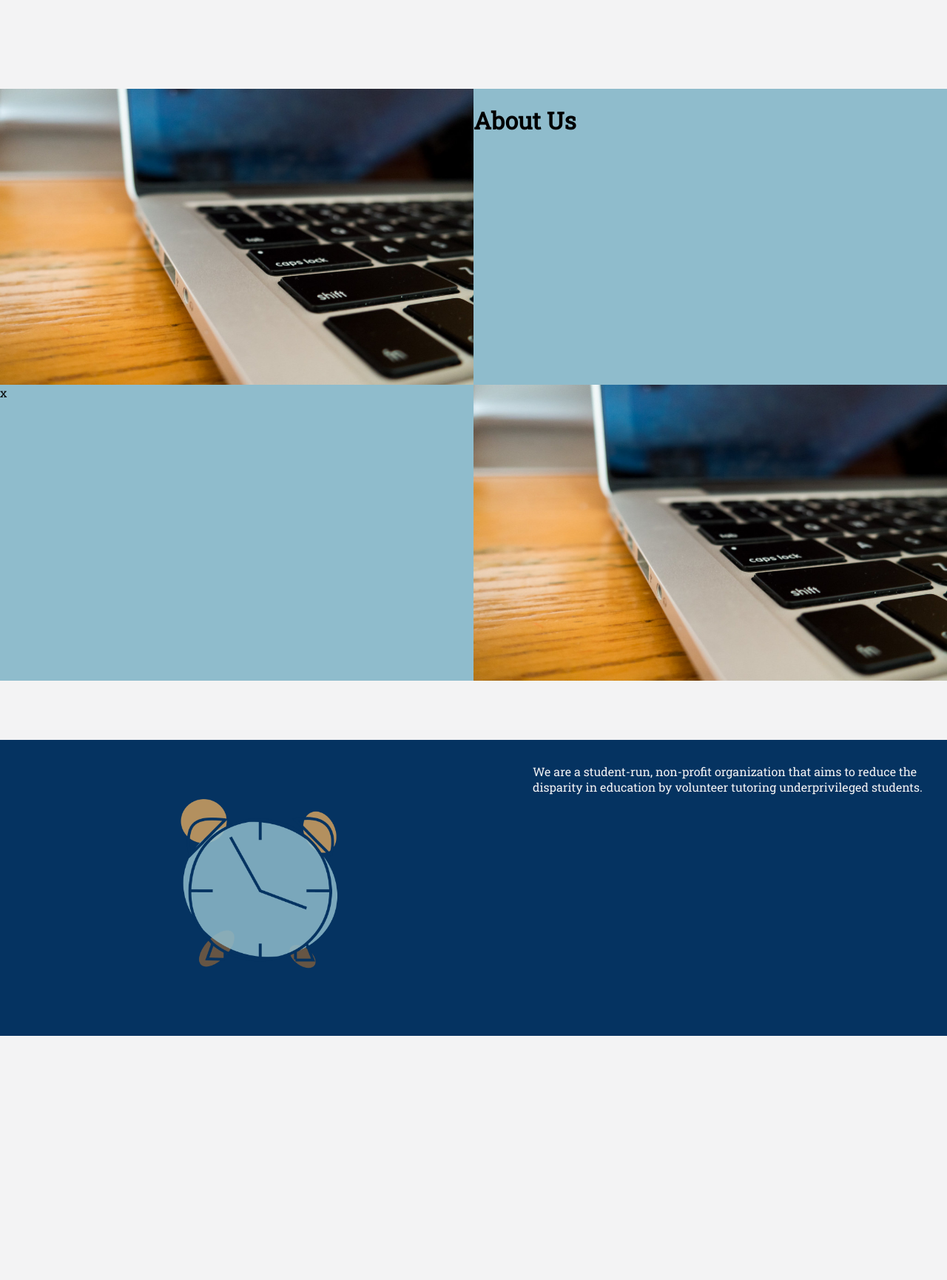
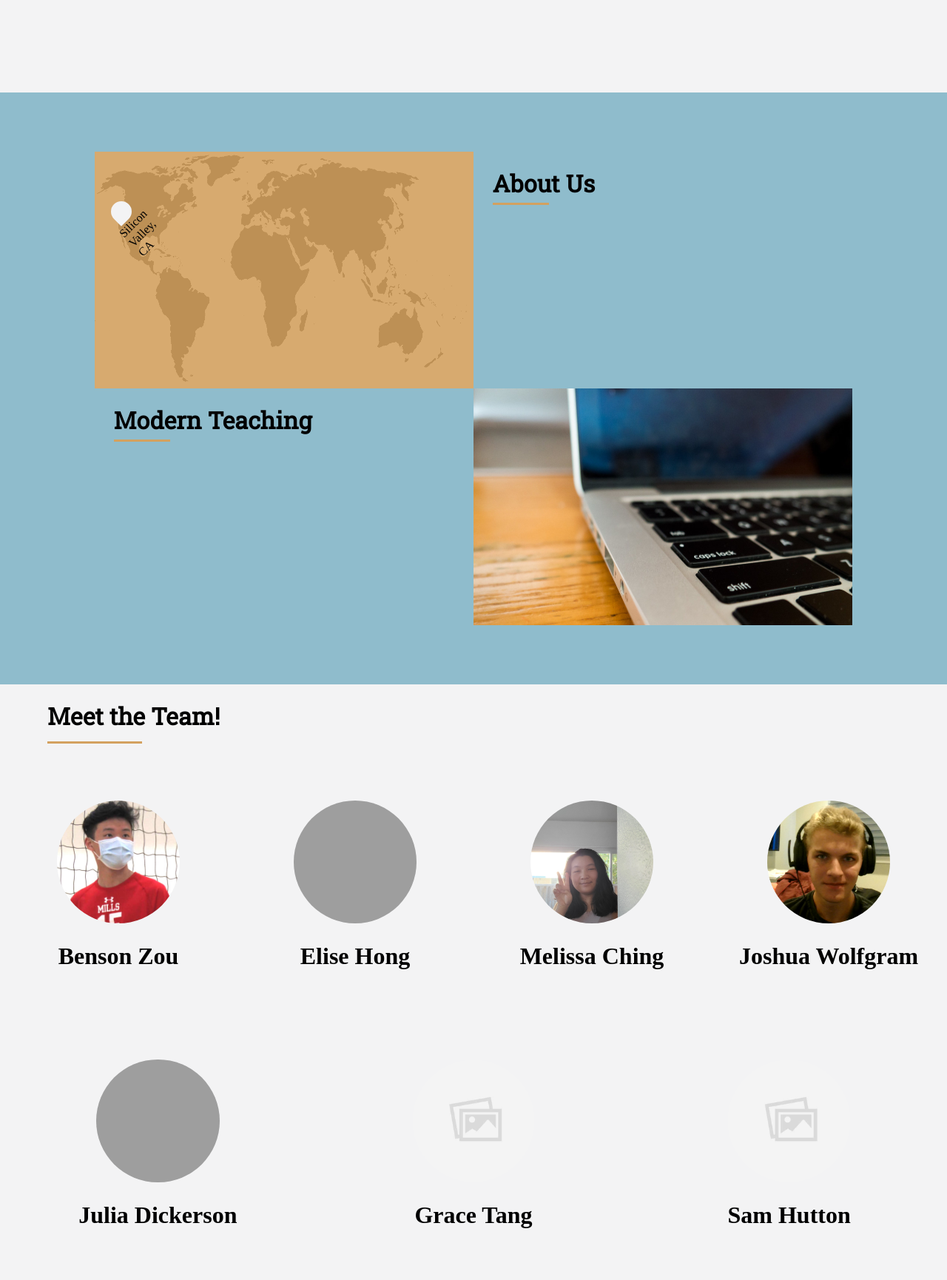
Before and after one commit to TeachforTomorrow/teach-for-tomorrow, a plain HTML site: page wipsite.html in a window 1280 px wide. Shown: the part 600-2330 px from the top of the page at 74% size. Before the commit the page ends 2000 px from the top, so only its background shows below. Drawn offline with Linux system fonts and the light colour scheme; grey boxes are pictures that could not be loaded; a web font is replaced by a local one.

Commit message:
added team page

```diff
--- a/wipsite.html
+++ b/wipsite.html
@@ -16,14 +16,14 @@
   <div class = "header">
 
 
-      <img class ="headerlogo" src="images/logotransparent.png">
+      <a href=""><img class ="headerlogo" src="images/logotransparent.png"></a>
 &middot;
     <div class = "links">
-      <a href="#"> About Us </a>
+      <a href="#aboutus"> About Us </a>
     </div>
     &middot;
     <div class = "links">
-      <a href="#"> Meet The Team </a>
+      <a href="#team"> Meet The Team </a>
     </div>
     &middot;
     <div class = "links">
@@ -34,7 +34,7 @@
         <a href="#"> Volunteer </a>
     </div>
     &middot;
-    <div class = "links">
+    <div class = "links accentfont">
         <a href="#"> Sign Up! </a>
     </div>
   </div>
@@ -42,26 +42,112 @@
   <div class = "banner">
     <div class = "catchy-text">
       <h1> We are a student-run non-profit organization that aims to reduce the disparity in education by volunteer tutoring underprivileged students.</h1>
-      <h2><a class = "button" href ="#">Sign Up Today!</a><h2>
+      <h2><a class = "button accentfont " href ="#">Sign Up Today!</a><h2>
     </div>
     <div class="banner-image-container">
     <img class="banner-image" src="images/computerdeskpaper.jpg">
   </div>
   </div>
+    <a name="aboutus"></a>
 <div class = "about-us">
+
   <div class="aboutsection imagesec">
-    <img class="aboutimage" src="images/computerkeyboard.jpg">
-  </div>
+    <img class="aboutimage map" src="images/blankmap.png">
+    <div class="pin1"><img class="easter" src="images/ecgberht.png"><p class = pintext>Silicon Valley, CA</p></div>
+
+    </div>
+
   <div class="aboutsection">
+  <div class ="abouttext">
     <h1> About Us </h1>
   </div>
+</div>
+
   <div class="aboutsection ">
-x
+    <div class ="abouttext">
+      <h1> Modern Teaching </h1>
+    </div>
   </div>
   <div class="aboutsection imagesec">
     <img class="aboutimage" src="images/computerkeyboard.jpg">
   </div>
 </div>
+<a name="team"></a>
+<div class = "teamsection">
+<h1 class = "teamheader"> Meet the Team! </h1>
+<div class = "teamcontainer">
+  <div class = "teammember" >
+    <div class="piccontainer">
+      <img class = "headshot" src="images/headshots/BensonZou.jpeg">
+      <p class = "desctext">Hi!! I'm a senior at Mills high school this year. I took AP physics, AP chem, and AP calc. Fun fact: I'm an expert at not getting a 5 on the ap exam. Hobbies and pursuits include: speedcubing, guitar, volleyball, valorant and helping others learn. </p>
+    </div>
+    <div class = "description">
+      <h1 class="accentfont"> Benson Zou </h1>
+
+    </div>
+  </div>
+  <div class = "teammember" onclick="">
+    <div class="piccontainer">
+      <img class = "headshot" src="images/headshots/EliseHong.jpeg">
+      <p class = "desctext">Hello hello hello! I’m a senior at San Mateo High School, and am part of marching band and stage crew there! In my free time, I enjoy playing video games, watching anime, and listening to music.</p>
+    </div>
+    <div class = "description">
+      <h1 class="accentfont"> Elise Hong </h1>
+
+    </div>
+  </div>
+  <div class = "teammember" onclick="">
+    <div class="piccontainer">
+      <img class = "headshot" src="images/headshots/MelissaChing.jpg">
+      <p class = "desctext">Hi, I'm a senior at Hillsdale High School. I hold interests in design and Asian American studies. In my free time, I enjoy reading books and watching Korean dramas.</p>
+    </div>
+    <div class = "description" onclick="">
+      <h1 class="accentfont"> Melissa Ching </h1>
+
+    </div>
+  </div>
+  <div class = "teammember" onclick="" >
+    <div class="piccontainer">
+      <img class = "headshot" src="images/headshots/JoshuaWolfgram.png">
+      <p class = "desctext">Heyyyyyyyyyyyyyyyyyy! I'm Josh, a senior at San Mateo High School. I love math, physics, engineering, and 3D Digital art. I do stage crew, pole vault (both are really fun), and am a Boy Scout. If you peer through my window at night, you will see me sleeping.</p>
+    </div>
+    <div class = "description">
+      <h1 class="accentfont"> Joshua Wolfgram </h1>
+
+    </div>
+  </div>
+  <div class = "teammember" onclick="">
+    <div class="piccontainer">
+      <img class = "headshot" src="images/headshots/JuliaDickerson.png">
+      <p class = "desctext">Hello! I am in 11th grade at Menlo School, and am currently taking Advanced Precalculus, Physics, and AP Literature. Outside of academics I enjoy Stage Managing for my school's drama productions. A fun fact about me is that's I've been taking Mandarin for 10 years, and even spent a year living in Taiwan.</p>
+    </div>
+    <div class = "description">
+      <h1 class="accentfont"> Julia Dickerson </h1>
+
+    </div>
+  </div>
+  <div class = "teammember" onclick="">
+    <div class="piccontainer">
+      <img class = "headshot" src="images/placeholder.jpg">
+      <p class = "desctext">No Description</p>
+    </div>
+    <div class = "description">
+      <h1 class="accentfont"> Grace Tang </h1>
+    </div>
+  </div>
+<div class = "teammember" onclick="">
+  <div class="piccontainer">
+    <img class = "headshot" src="images/placeholder.jpg">
+    <p class = "desctext">No Description</p>
+  </div>
+  <div class = "description">
+    <h1 class="accentfont"> Sam Hutton </h1>
+  </div>
+</div>
+</div>
+</div>
+
+
 <div class="footer">
   <img class="footerimage" src="images/iconlogo.png">
   <div class = "footertext">
--- a/wipstylesheet.css
+++ b/wipstylesheet.css
@@ -15,7 +15,7 @@ body{
   align-items: center;
   justify-content: flex-start;
   width:100%;
-  height:250vh;
+  height:400vh;
   margin:0;
 }
 
@@ -31,6 +31,7 @@ body{
   padding-top:2vh;
   padding-bottom:2vh;
   font-size:20px;
+  position:sticky;
 }
 .headerlogo{
   max-height:10vh;
@@ -99,13 +100,16 @@ body{
 }
 
 .about-us{
-  scroll-snap-align: start;
-  height:100vh;
-  width:100%;
+  height:80vh;
+  width:80%;
   background-color:#8FBCCC;
   display:flex;
   flex-direction:row;
   flex-wrap:wrap;
+  padding-left:10%;
+  padding-right:10%;
+  padding-top:10vh;
+  padding-bottom:10vh;
 }
 
 .aboutsection{
@@ -135,16 +139,155 @@ a{
   text-decoration:none;
 }
 
+.accentfont{
+  font-family:"Love Ya Like A Sister";
+}
 .imagesec{
   object-fit:cover;
   overflow:hidden;
+  background-color:#D3A15F;
 }
 
 .aboutimage{
-  width:50vw;
-  height:50vh;
+  max-width:40vw;
+  min-height:40vh;
+  position:relative;
+
 }
 
+.teamsection{
+  height:100vh;
+  width:100%;
+  background-color:#F3F3F4;
+}
+
+.teamheader{
+ border-bottom: solid #D3A15F;
+ white-space: nowrap;
+ width:10vw;
+ height:7vh;
+ margin-left:5vw;
+}
+
+.teamcontainer{
+  display:flex;
+  flex-direction:row;
+  justify-content: space-around;
+  align-items: center;
+  width:100%;
+  height:87.5vh;
+  flex-wrap: wrap;
+}
+.teammember{
+  display:flex;
+  flex-direction:column;
+  align-items:center;
+  height:30vh;
+  width:20vw;
+  padding:30px;
+  text-align:center;
+}
+.teammember p{
+  font-size:0.65vw;
+}
+
+.piccontainer{
+  position:relative;
+}
+.headshot{
+  border-radius:50%;
+  width:13vw;
+  height:13vw;
+  transition:opacity 0.4s;
+  object-fit: cover;
+}
+
+.teammember:hover .headshot,.teammember:active .headshot{
+  opacity:0.2;
+  transition:opacity 0.4s;
+}
+
+
+.teammember:hover .desctext, .teammember:active .desctext{
+  opacity:1;
+  transition: opacity 0.4s;
+}
+
+
+.desctext{
+  position:absolute;
+  top:50%;
+  left:50%;
+  transform: translate(-50%, -50%);
+  opacity:0;
+  transition: opacity 0.4s;
+  width:10vw;
+}
+
+.map{
+  position:relative;
+  opacity: 0.1;
+}
+
+.pin1 {
+  position: absolute;
+  top: 109vh;
+  left: 11.7vw;
+  border-radius: 50% 50% 50% 0;
+  border: 4px solid #F3F3F4;
+  width: 20px;
+  height: 20px;
+  transform: rotate(-45deg);
+  z-index:100;
+  background-color:#F3F3F4;
+}
+
+.pintext{
+  margin-top:3vh;
+  margin-left:-1vw;
+  font-family:"Love Ya Like A Sister";
+}
+
+.abouttext{
+  padding-left:2vw;
+  padding-right:2vw;
+
+}
+
+.abouttext h1{
+  border-bottom: solid #D3A15F;
+  white-space: nowrap;
+  width:6vw;
+  height:6vh;
+}
+.aboutblocks{
+  display:flex;
+  flex-direction:row;
+  justify-content:space-between;
+  color:#F3F3F4;
+}
+.blockabout{
+  height:30vh;
+  width:12vw;
+  background-color:#053361;
+  text-align:center;
+  border-radius:30px;
+  padding:10px;
+}
+.icon{
+  font-size:30px;
+}
+
+.easter{
+  display:none;
+  width:20px;
+  height:20px;
+}
+
+.pin1:hover .easter{
+  display:inline;
+  position:absolute;
+}
 
 @media only screen and (max-width: 1000px) {
   .wrapper {
```
Also changed, not shown: images/blankmap.png (added), images/ecgberht.jpg (added), images/ecgberht.png (added), images/headshots/BensonZou.jpeg (added), images/headshots/JoshuaWolfgram.png (added), images/headshots/MelissaChing.jpg (added), 8 other files.
